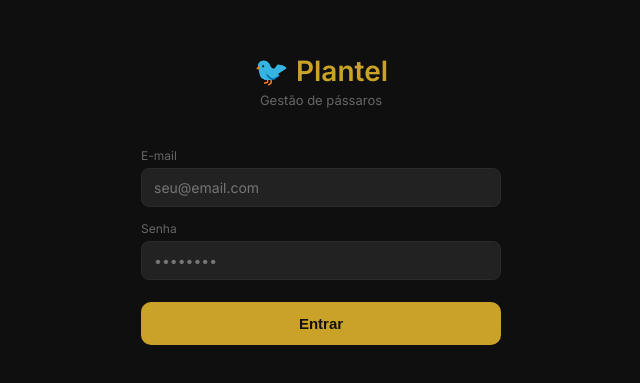
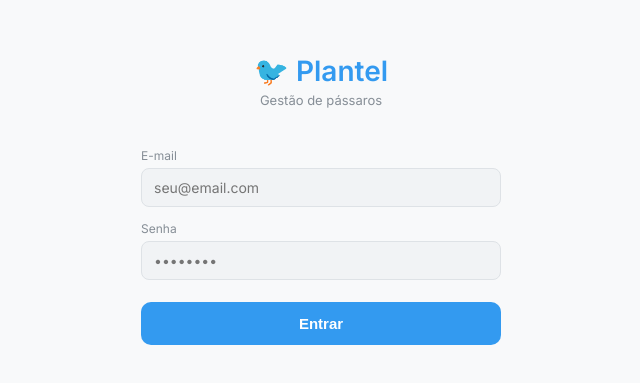
Before and after one commit to ThiagoKleinn/App-para-controle-de-canarios, a React (Vite) app: page / in a window 1280 px wide. Shown: the part 201-584 px from the top of the page, without its empty margins (319-959 px from the left). Built offline with nearby package versions, Linux system fonts and the light colour scheme; no server answers.

Commit message:
Cores atualizadas

```diff
--- a/src/App.jsx
+++ b/src/App.jsx
@@ -12,7 +12,7 @@ export default function App() {
 
     if (session === undefined) {
         return (
-            <div style={{ display: 'flex', alignItems: 'center', justifyContent: 'center', height: '100%' }}>
+            <div style={{ display: 'flex', alignItems: 'center', justifyContent: 'center', height: '100%', background: 'var(--bg)' }}>
                 <i className="ti ti-feather" style={{ fontSize: 32, color: 'var(--gold)', animation: 'spin 1s linear infinite' }} />
                 <style>{`@keyframes spin { to { transform: rotate(360deg) } }`}</style>
             </div>
--- a/src/index.css
+++ b/src/index.css
@@ -1,18 +1,18 @@
 *, *::before, *::after { box-sizing: border-box; margin: 0; padding: 0; }
 
 :root {
-    --bg:       #0f0f0f;
-    --surface:  #1a1a1a;
-    --surface2: #222222;
-    --border:   #2a2a2a;
-    --gold:     #c9a227;
-    --gold-dim: #2e1f0a;
-    --text:     #f0f0f0;
-    --muted:    #666666;
-    --green:    #4caf7d;
-    --green-bg: #0f2e1a;
-    --red:      #e05c5c;
-    --red-bg:   #2e0f0f;
+    --bg:       #f8f9fa;
+    --surface:  #ffffff;
+    --surface2: #f1f3f5;
+    --border:   #dee2e6;
+    --gold:     #339af0;
+    --gold-dim: #e7f5ff;
+    --text:     #212529;
+    --muted:    #868e96;
+    --green:    #40c057;
+    --green-bg: #ebfbee;
+    --red:      #fa5252;
+    --red-bg:   #fff5f5;
     --radius:   12px;
     --nav-h:    60px;
 }
@@ -149,7 +149,7 @@ html, body, #root {
     height: 48px;
     border-radius: 50%;
     background: var(--gold);
-    color: #111;
+    color: #fff;
     border: none;
     font-size: 24px;
     display: flex;
@@ -157,7 +157,7 @@ html, body, #root {
     justify-content: center;
     cursor: pointer;
     z-index: 99;
-    box-shadow: 0 2px 12px rgba(201,162,39,0.3);
+    box-shadow: 0 4px 12px rgba(51,154,240,0.3);
 }
 @media (max-width: 480px) { .fab { right: 16px; } }
 
@@ -187,7 +187,7 @@ html, body, #root {
     width: 100%;
     padding: 13px;
     background: var(--gold);
-    color: #111;
+    color: #fff;
     font-size: 15px;
     font-weight: 600;
     border: none;
@@ -268,7 +268,7 @@ html, body, #root {
 .sheet-overlay {
     position: fixed;
     inset: 0;
-    background: rgba(0,0,0,0.6);
+    background: rgba(0,0,0,0.3);
     z-index: 200;
     display: flex;
     align-items: flex-end;
```
